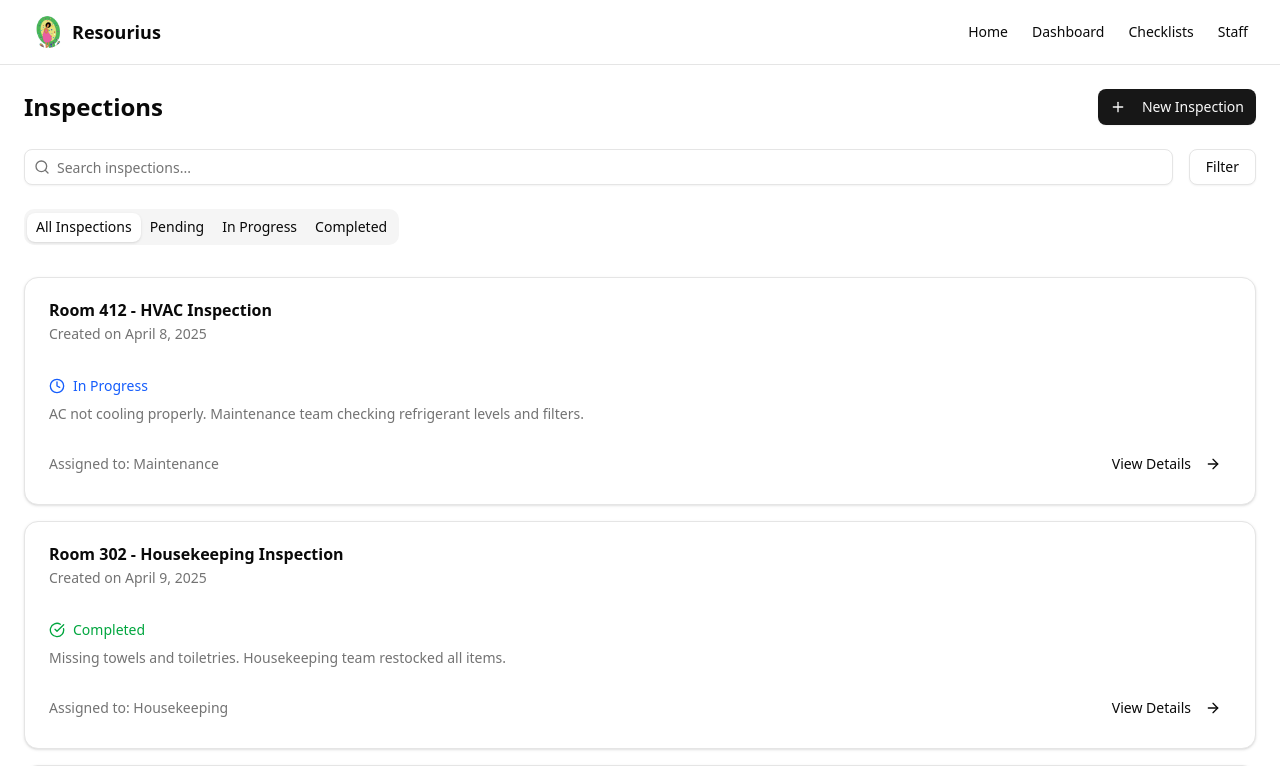
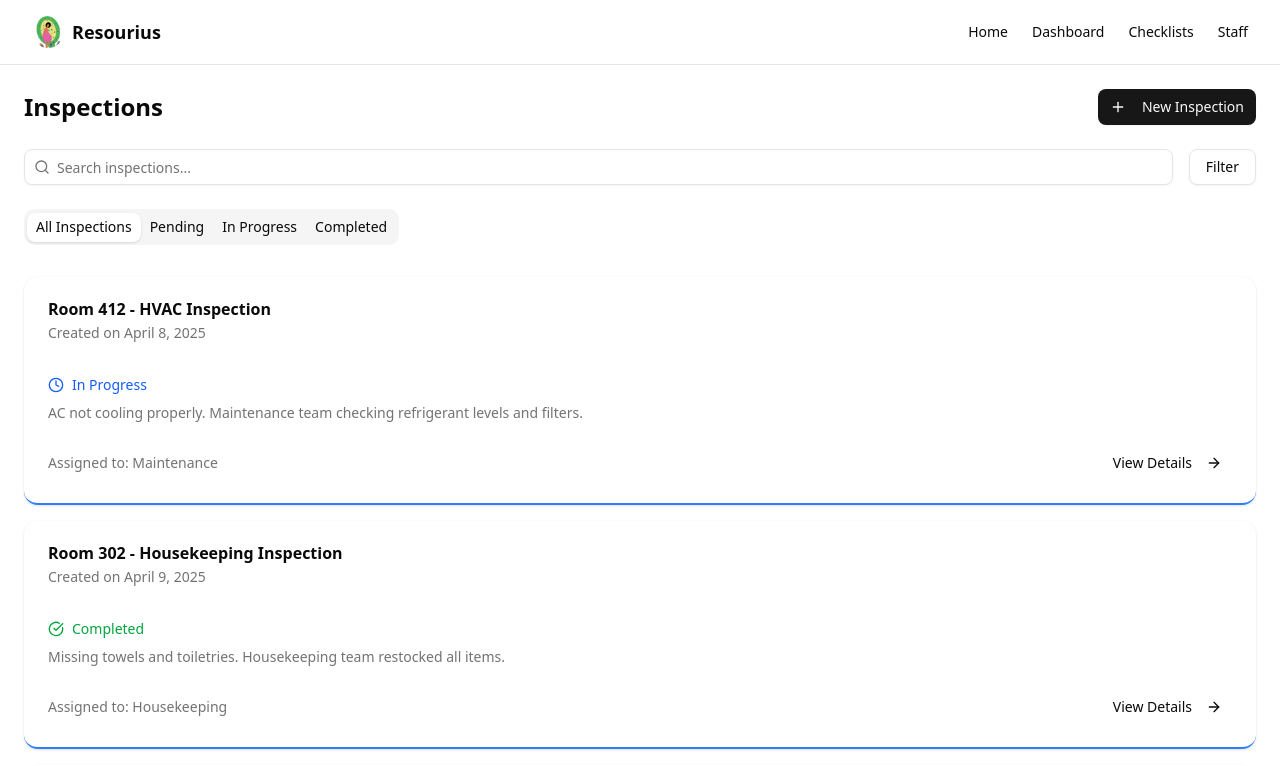
Before and after one commit to timid-zy/Hospitality-hackathon, a Next.js app in the folder frontend/: page /inspections in a window 1280 px wide. Shown: the top 766 px of the page. Built offline with nearby package versions, Linux system fonts and the light colour scheme.

Commit message:
UI clean up

```diff
--- a/frontend/app/inspections/page.tsx
+++ b/frontend/app/inspections/page.tsx
@@ -42,7 +42,7 @@ export default function InspectionsPage() {
       <main className="flex-1 p-4 md:p-6">
         <div className="flex items-center justify-between mb-6">
           <h1 className="text-2xl font-bold">Inspections</h1>
-          <Link href="">
+          <Link href="/inspections/new">
             <Button>
               <Plus className="mr-2 h-4 w-4" /> New Inspection
             </Button>
@@ -70,7 +70,7 @@ export default function InspectionsPage() {
                 .filter((inspection) => tab === "all" || inspection.status.toLowerCase() === tab)
                 .reverse()
                 .map((inspection) => (
-                  <Card key={inspection.id}>
+                  <Card key={inspection.id} className="border-b-2 cursor-pointer border-blue-500 ">
                     <CardHeader className="pb-2">
                       <CardTitle>{`${inspection.room} - ${inspection.title}`}</CardTitle>
                       <CardDescription>Created on {inspection.createdOn}</CardDescription>
--- a/frontend/components/ui/card.tsx
+++ b/frontend/components/ui/card.tsx
@@ -7,7 +7,7 @@ function Card({ className, ...props }: React.ComponentProps<"div">) {
     <div
       data-slot="card"
       className={cn(
-        "bg-card text-card-foreground flex flex-col gap-6 rounded-xl border py-6 shadow-sm",
+        "bg-card text-card-foreground flex flex-col gap-6 rounded-xl  py-6 shadow-sm",
         className
       )}
       {...props}
```
